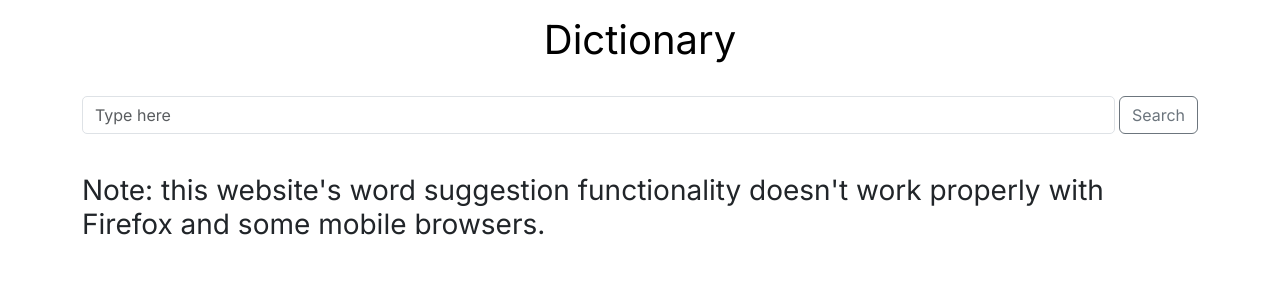
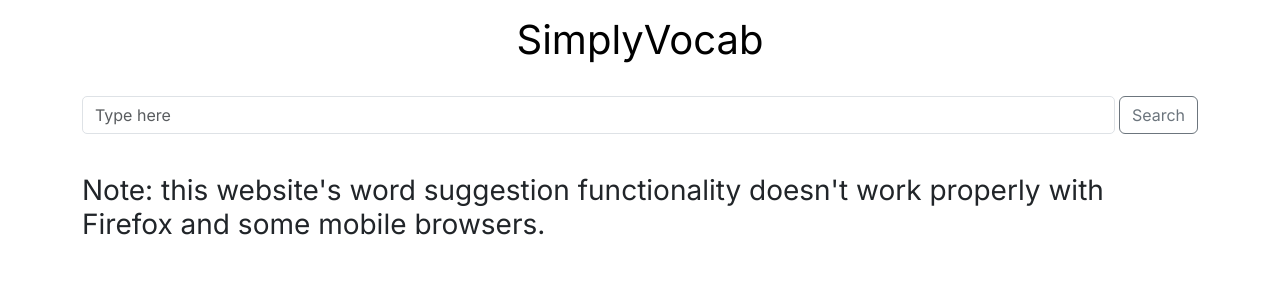
Before and after one commit to django0212/SimplyVocab, a Flask app: page / in a window 1280 px wide. Shown: the top 300 px of the page. Run offline with Flask 2, Linux system fonts and the light colour scheme; some libraries are stand-ins or nearby versions.

Commit message:
Update base.html

```diff
--- a/templates/base.html
+++ b/templates/base.html
@@ -56,7 +56,7 @@
 </head>
 <body>
 <div class="container my-3">
-    <h1><a class="link" href="/">Dictionary</a></h1>
+    <h1><a class="link" href="/">SimplyVocab</a></h1>
     <br>
     <form method="POST">
         <div class="input-group mb-3">
```
